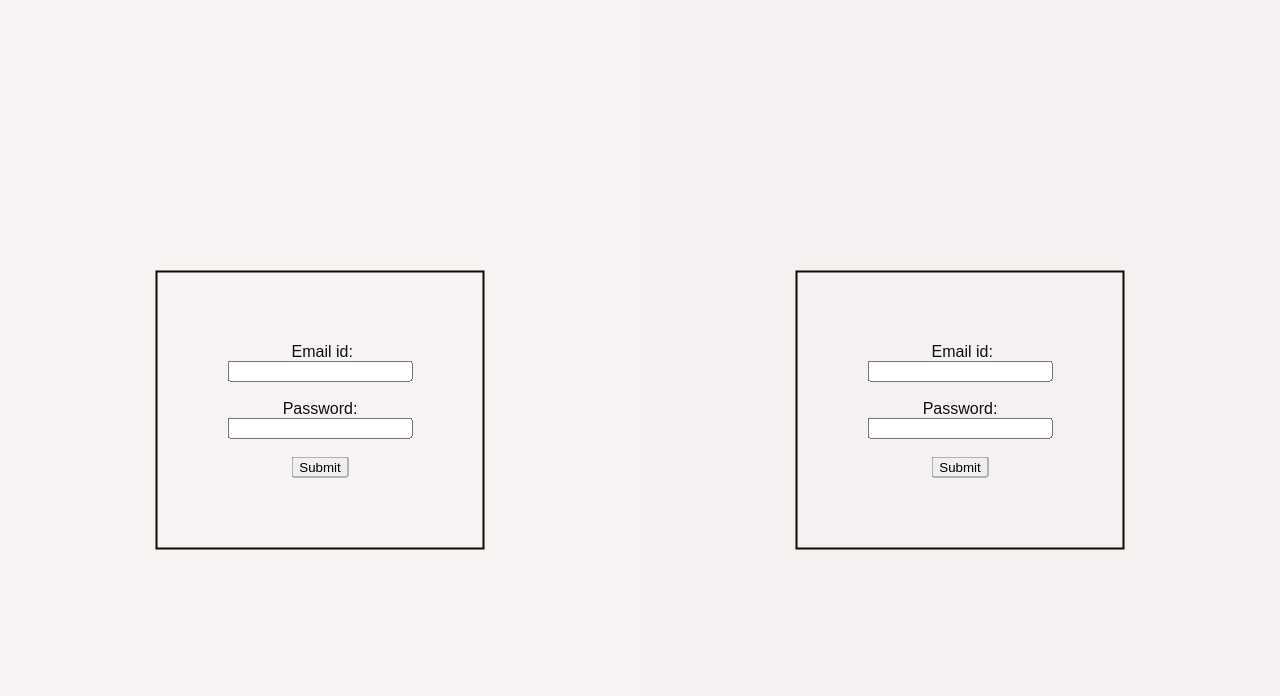
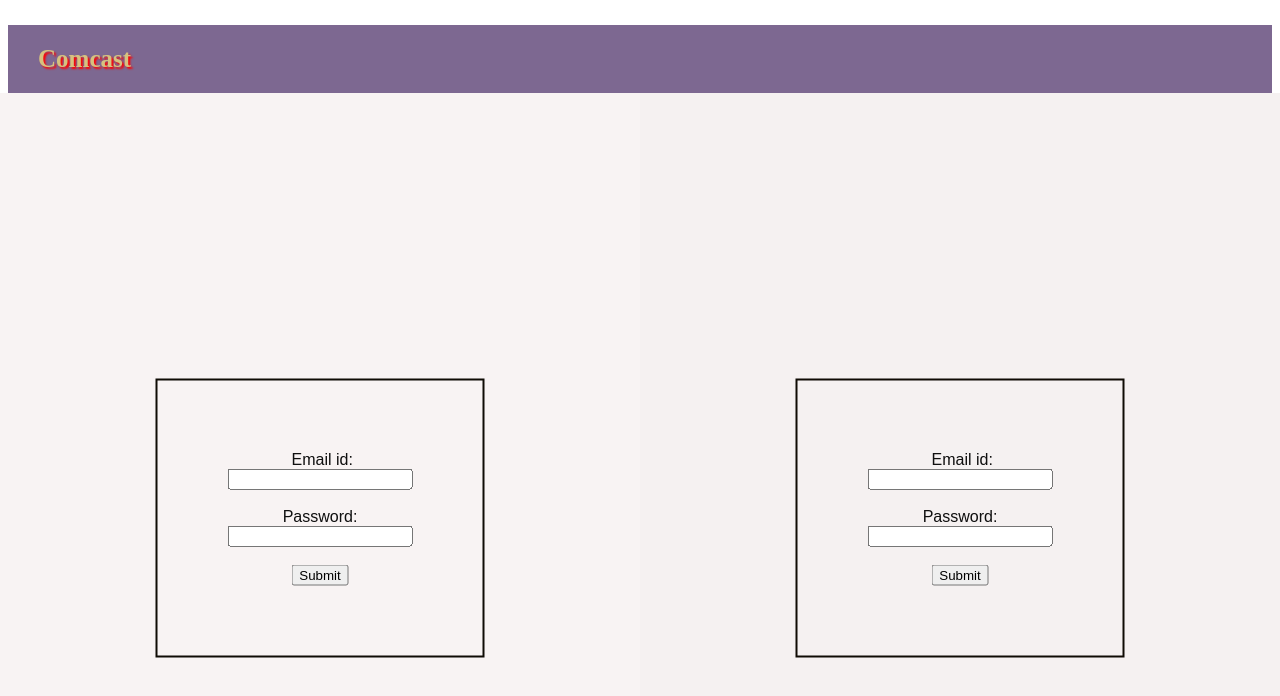
Before and after one commit to akasharavind1/Attendance-Portal-Comcast, an Angular app in the folder Angular-Project/: page / in a window 1280 px wide. Shown: the top 696 px of the page. Built offline with nearby package versions, Linux system fonts and the light colour scheme.

Commit message:
no message

```diff
--- a/Angular-Project/src/app/app-routing.module.ts
+++ b/Angular-Project/src/app/app-routing.module.ts
@@ -3,10 +3,6 @@ import { RouterModule, Routes } from '@angular/router';
 import { HeaderComponent } from './header/header.component';
 import { HomeComponent } from './home/home.component';
 const routes: Routes = [
-  {
-    path:'',
-    component:HeaderComponent,
-  }
 ];
 
 @NgModule({
--- a/Angular-Project/src/app/app.component.html
+++ b/Angular-Project/src/app/app.component.html
@@ -1,4 +1,4 @@
 <app-header></app-header>
 <router-outlet></router-outlet>
-<app-footer></app-footer>
+<!-- <app-footer></app-footer> -->
 <app-home></app-home>
--- a/Angular-Project/src/app/header/header.component.html
+++ b/Angular-Project/src/app/header/header.component.html
@@ -1,18 +1,18 @@
 
-    <nav style=" height: 120px;" class ="navbar navbar-expand-md navbar-dark bg-dark">
-    <div><img style="height: 90px;" src=""></div>
+    <nav style=" height: 60px;" class ="header">
+    <!-- <div><img style="height: 30px;" src=""></div> -->
 
-  <p style="padding-top: 60px; padding-left: 0px; text-shadow: 2px 2px 5px red;
-  color:rgb(214, 194, 127);font-weight: bolder;font-size: 25px;"> COMCAST </p>
-    <ul class="navbar-nav">
+  <p style="padding-top:20px;padding-bottom: 20px; padding-left:30px; text-shadow: 2px 2px 2px red;
+  background-color: rgb(125, 104, 145);
+  color:rgb(214, 194, 127);font-weight: bolder;font-size: 25px;">Comcast </p>
+    <!-- <ul class="headerelement"> -->
      <!-- <li><a *ngIf="loginService.isUserLoggedIn()" routerLink="/" class="nav-link">View Employees</a></li>
       <li><a *ngIf="loginService.isUserLoggedIn()" routerLink="/addemployee" class="nav-link">Add New Employee</a></li>
       <li><a *ngIf="!loginService.isUserLoggedIn()" routerLink="/login" class="nav-link">Login</a></li>
       <li><a *ngIf="loginService.isUserLoggedIn()" routerLink="/logout" class="nav-link">LogOut</a></li>
      -->
 
-    </ul>
+    <!-- </ul> -->
 
     </nav>
-
     <!-- </header>  -->
--- a/Angular-Project/src/app/home/home.component.html
+++ b/Angular-Project/src/app/home/home.component.html
@@ -1,46 +1,6 @@
 
 <head>
 <meta name="viewport" content="width=device-width, initial-scale=1">
-<style>
-body {
-  font-family: Arial;
-  color: rgb(15, 15, 15);
-}
-
-.split {
-  height: 100%;
-  width: 50%;
-  position: fixed;
-  z-index: 1;
-  top: 0;
-  overflow-x: hidden;
-  padding-top: 20px;
-}
-
-.left {
-  left: 0;
-  background-color: rgb(248, 243, 243);
-
-}
-
-.right {
-  right: 0;
-  background-color: rgb(245, 241, 241);
-}
-
-.centered {
-  position: absolute;
-  top: 50%;
-  left: 50%;
-  transform: translate(-50%, -50%);
-  text-align: center;
-}
-
-.centered img {
-  width: 150px;
-  border-radius: 50%;
-}
-</style>
 </head>
 <body>
 
--- a/Angular-Project/src/app/home/home.component.scss
+++ b/Angular-Project/src/app/home/home.component.scss
@@ -0,0 +1,39 @@
+
+body {
+  font-family: Arial;
+  color: rgb(15, 15, 15);
+}
+
+.split {
+  height: 100%;
+  width: 50%;
+  position: fixed;
+//   z-index: 1;
+  top: 5;
+  overflow-x: auto;
+  padding-top: 50px;
+}
+
+.left {
+  left: 0;
+  background-color: rgb(248, 243, 243);
+
+}
+
+.right {
+  right: 0;
+  background-color: rgb(245, 241, 241);
+}
+
+.centered {
+  position: absolute;
+  top: 50%;
+  left: 50%;
+  transform: translate(-50%, -50%);
+  text-align: center;
+}
+
+.centered img {
+  width: 150px;
+  border-radius: 50%;
+}
```
Also changed, not shown: Angular-Project/src/app/header/Comcast-Logo.png (added).
